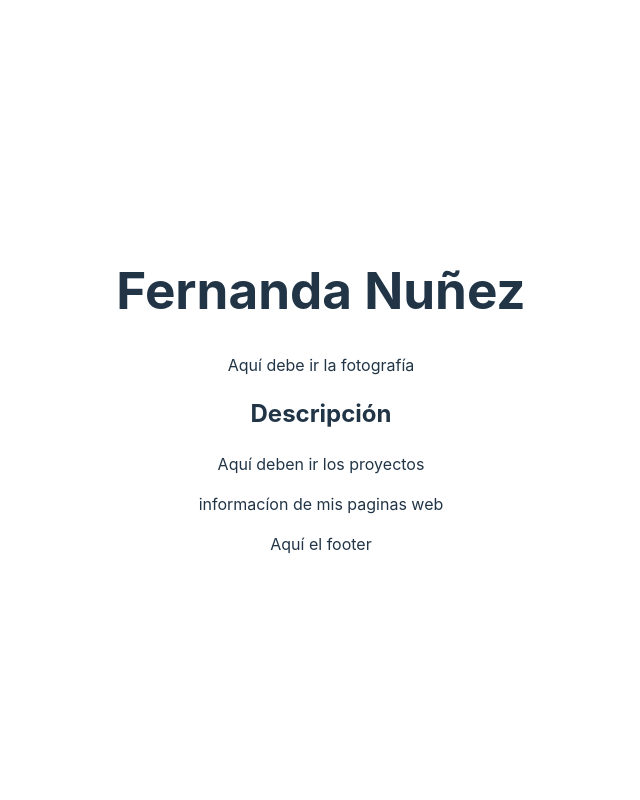
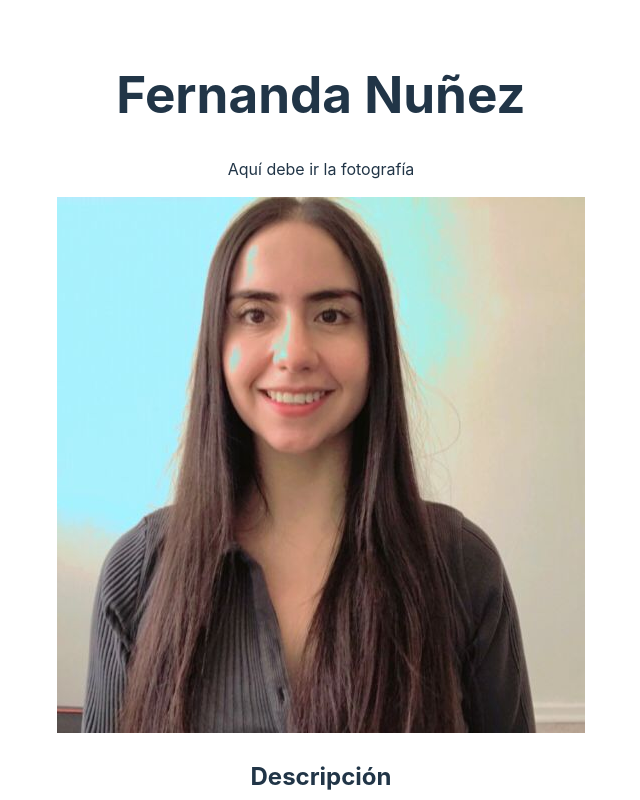
Before and after one commit to Fernanda553/portafolio, a React (Vite) app: page / in a window 1280 px wide. Shown: the top 800 px of the page, without its empty margins (319-959 px from the left). Built offline with nearby package versions, Linux system fonts and the light colour scheme.

Commit message:
add image

```diff
--- a/package.json
+++ b/package.json
@@ -19,7 +19,7 @@
     "@vitejs/plugin-react-swc": "^3.5.0",
     "eslint": "^8.55.0",
     "eslint-plugin-react": "^7.33.2",
-    "eslint-plugin-react-hooks": "^4.6.0",
+    "eslint-plugin-react-hooks": "4.6.0",
     "eslint-plugin-react-refresh": "^0.4.5",
     "standard": "17.1.0",
     "vite": "^5.0.8"
--- a/src/App.jsx
+++ b/src/App.jsx
@@ -5,6 +5,7 @@ const App = () => {
     <>
       <h1>Fernanda Nuñez</h1>
       <p>Aquí debe ir la fotografía</p>
+      <img alt='Fernanda' src='./src/assets/img/fernanda.jpeg' />
       <h2>Descripción</h2>
       <div>
         <p>Aquí deben ir los proyectos</p>
```
Also changed, not shown: src/assets/img/fernanda.jpeg (added).
